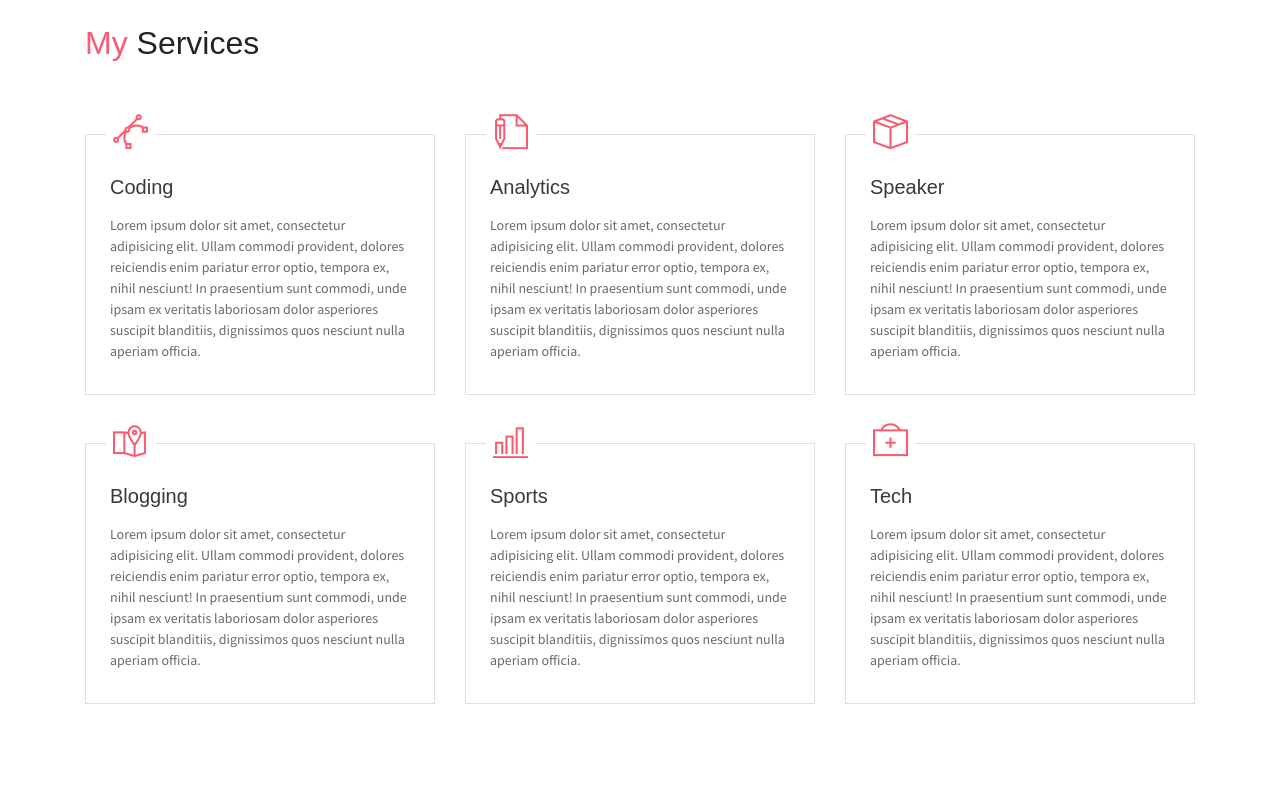
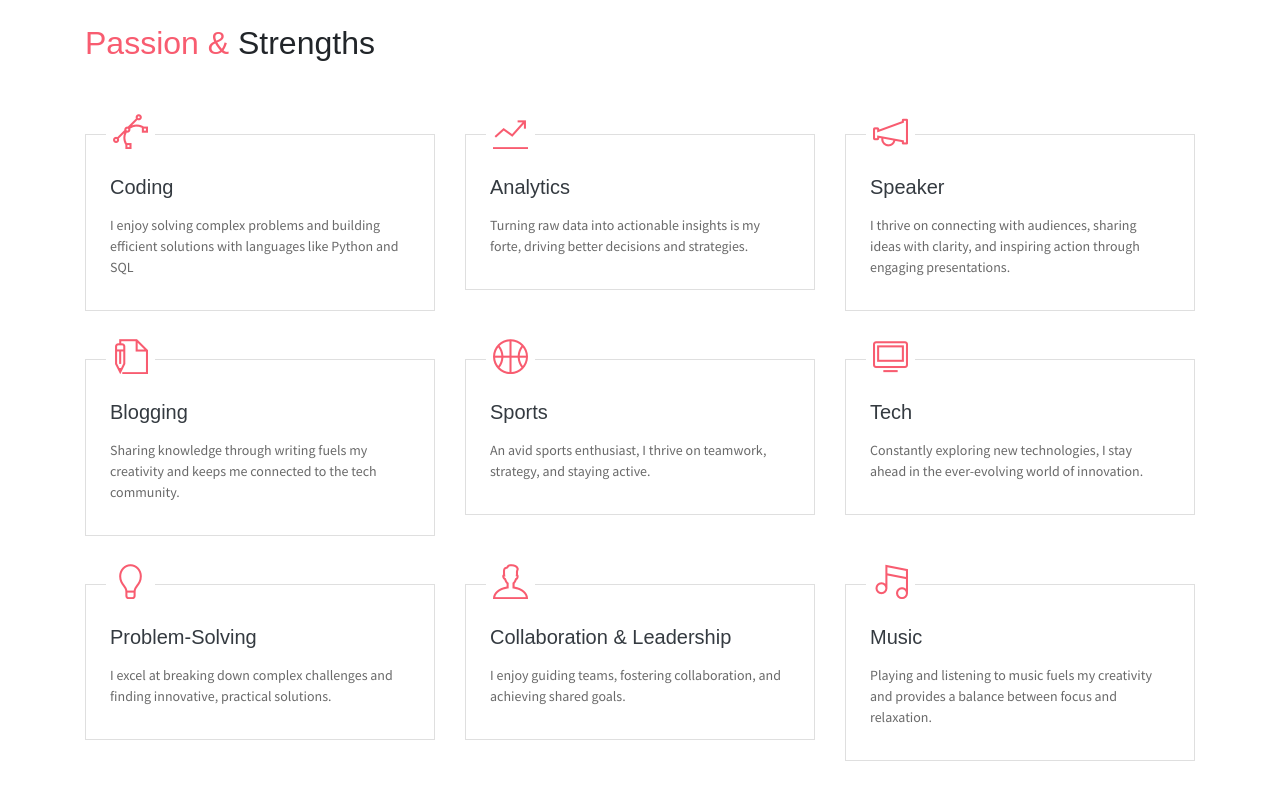
Before and after one commit to Heesha14/Heesha14.github.io, a website: page index.html in a window 1280 px wide. Shown: the part 2500-3312 px from the top of the page. Drawn offline with Linux system fonts and the light colour scheme; some packages are replaced by stand-ins of ours.

Commit message:
Updated Portfolio

```diff
--- a/index.html
+++ b/index.html
@@ -302,7 +302,7 @@
 
     <section class="section" id="service">
         <div class="container">
-            <h2 class="mb-5 pb-4"><span class="text-danger">My</span> Services</h2>
+            <h2 class="mb-5 pb-4"><span class="text-danger">Passion & </span> Strengths</h2>
             <div class="row">
                 <div class="col-md-4 col-sm-6">
                     <div class="card mb-5">
@@ -311,7 +311,29 @@
                         </div>
                         <div class="card-body px-4 py-3">
                             <h5 class="mb-3 card-title text-dark">Coding</h5>
-                            <P class="subtitle">Lorem ipsum dolor sit amet, consectetur adipisicing elit. Ullam commodi provident, dolores reiciendis enim pariatur error optio, tempora ex, nihil nesciunt! In praesentium sunt commodi, unde ipsam ex veritatis laboriosam dolor asperiores suscipit blanditiis, dignissimos quos nesciunt nulla aperiam officia.</P>
+                            <P class="subtitle">I enjoy solving complex problems and building efficient solutions with languages like Python and SQL</P>
+                        </div>
+                    </div>
+                </div>
+                <div class="col-md-4 col-sm-6">
+                    <div class="card mb-5">
+                       <div class="card-header has-icon">
+                            <i class="ti-stats-up text-danger" aria-hidden="true"></i>
+                        </div>
+                        <div class="card-body px-4 py-3">
+                            <h5 class="mb-3 card-title text-dark">Analytics</h5>
+                            <P class="subtitle">Turning raw data into actionable insights is my forte, driving better decisions and strategies.</P>
+                        </div>
+                    </div>
+                </div>
+                <div class="col-md-4 col-sm-6">
+                    <div class="card mb-5">
+                       <div class="card-header has-icon">
+                            <i class="ti-announcement text-danger" aria-hidden="true"></i>
+                        </div>
+                        <div class="card-body px-4 py-3">
+                            <h5 class="mb-3 card-title text-dark">Speaker</h5>
+                            <P class="subtitle"> I thrive on connecting with audiences, sharing ideas with clarity, and inspiring action through engaging presentations.</P>
                         </div>
                     </div>
                 </div>
@@ -321,52 +343,63 @@
                             <i class="ti-write text-danger" aria-hidden="true"></i>
                         </div>
                         <div class="card-body px-4 py-3">
-                            <h5 class="mb-3 card-title text-dark">Analytics</h5>
-                            <P class="subtitle">Lorem ipsum dolor sit amet, consectetur adipisicing elit. Ullam commodi provident, dolores reiciendis enim pariatur error optio, tempora ex, nihil nesciunt! In praesentium sunt commodi, unde ipsam ex veritatis laboriosam dolor asperiores suscipit blanditiis, dignissimos quos nesciunt nulla aperiam officia.</P>
+                            <h5 class="mb-3 card-title text-dark">Blogging</h5>
+                            <P class="subtitle">Sharing knowledge through writing fuels my creativity and keeps me connected to the tech community.</P>
                         </div>
                     </div>
                 </div>
                 <div class="col-md-4 col-sm-6">
                     <div class="card mb-5">
                        <div class="card-header has-icon">
-                            <i class="ti-package text-danger" aria-hidden="true"></i>
+                            <i class="ti-basketball text-danger" aria-hidden="true"></i>
                         </div>
                         <div class="card-body px-4 py-3">
-                            <h5 class="mb-3 card-title text-dark">Speaker</h5>
-                            <P class="subtitle">Lorem ipsum dolor sit amet, consectetur adipisicing elit. Ullam commodi provident, dolores reiciendis enim pariatur error optio, tempora ex, nihil nesciunt! In praesentium sunt commodi, unde ipsam ex veritatis laboriosam dolor asperiores suscipit blanditiis, dignissimos quos nesciunt nulla aperiam officia.</P>
+                            <h5 class="mb-3 card-title text-dark">Sports</h5>
+                            <P class="subtitle">An avid sports enthusiast, I thrive on teamwork, strategy, and staying active.</P>
                         </div>
                     </div>
                 </div>
                 <div class="col-md-4 col-sm-6">
                     <div class="card mb-5">
                        <div class="card-header has-icon">
-                            <i class="ti-map-alt text-danger" aria-hidden="true"></i>
+                            <i class="ti-desktop text-danger" aria-hidden="true"></i>
                         </div>
                         <div class="card-body px-4 py-3">
-                            <h5 class="mb-3 card-title text-dark">Blogging</h5>
-                            <P class="subtitle">Lorem ipsum dolor sit amet, consectetur adipisicing elit. Ullam commodi provident, dolores reiciendis enim pariatur error optio, tempora ex, nihil nesciunt! In praesentium sunt commodi, unde ipsam ex veritatis laboriosam dolor asperiores suscipit blanditiis, dignissimos quos nesciunt nulla aperiam officia.</P>
+                            <h5 class="mb-3 card-title text-dark">Tech</h5>
+                            <P class="subtitle">Constantly exploring new technologies, I stay ahead in the ever-evolving world of innovation.</P>
                         </div>
                     </div>
                 </div>
                 <div class="col-md-4 col-sm-6">
                     <div class="card mb-5">
                        <div class="card-header has-icon">
-                            <i class="ti-bar-chart text-danger" aria-hidden="true"></i>
+                            <i class="ti-light-bulb text-danger" aria-hidden="true"></i>
                         </div>
                         <div class="card-body px-4 py-3">
-                            <h5 class="mb-3 card-title text-dark">Sports</h5>
-                            <P class="subtitle">Lorem ipsum dolor sit amet, consectetur adipisicing elit. Ullam commodi provident, dolores reiciendis enim pariatur error optio, tempora ex, nihil nesciunt! In praesentium sunt commodi, unde ipsam ex veritatis laboriosam dolor asperiores suscipit blanditiis, dignissimos quos nesciunt nulla aperiam officia.</P>
+                            <h5 class="mb-3 card-title text-dark">Problem-Solving</h5>
+                            <P class="subtitle"> I excel at breaking down complex challenges and finding innovative, practical solutions.</P>
                         </div>
                     </div>
                 </div>
                 <div class="col-md-4 col-sm-6">
                     <div class="card mb-5">
                        <div class="card-header has-icon">
-                            <i class="ti-support text-danger" aria-hidden="true"></i>
+                            <i class="ti-user text-danger" aria-hidden="true"></i>
                         </div>
                         <div class="card-body px-4 py-3">
-                            <h5 class="mb-3 card-title text-dark">Tech</h5>
-                            <P class="subtitle">Lorem ipsum dolor sit amet, consectetur adipisicing elit. Ullam commodi provident, dolores reiciendis enim pariatur error optio, tempora ex, nihil nesciunt! In praesentium sunt commodi, unde ipsam ex veritatis laboriosam dolor asperiores suscipit blanditiis, dignissimos quos nesciunt nulla aperiam officia.</P>
+                            <h5 class="mb-3 card-title text-dark">Collaboration & Leadership</h5>
+                            <P class="subtitle">I enjoy guiding teams, fostering collaboration, and achieving shared goals.</P>
+                        </div>
+                    </div>
+                </div>
+                <div class="col-md-4 col-sm-6">
+                    <div class="card mb-5">
+                       <div class="card-header has-icon">
+                            <i class="ti-music-alt text-danger" aria-hidden="true"></i>
+                        </div>
+                        <div class="card-body px-4 py-3">
+                            <h5 class="mb-3 card-title text-dark">Music</h5>
+                            <P class="subtitle">Playing and listening to music fuels my creativity and provides a balance between focus and relaxation.</P>
                         </div>
                     </div>
                 </div>
@@ -374,7 +407,7 @@
         </div>
     </section>
 
-<!--     <section class="section bg-custom-gray" id="price">
+    <section class="section bg-custom-gray" id="price">
         <div class="container">
             <h1 class="mb-5"><span class="text-danger">Packs</span> Pricing</h1>
             <div class="row align-items-center">
@@ -454,11 +487,11 @@
             <h2 class="text-light mb-5 font-weight-normal">I Am Available For FreeLance</h2>
             <button class="btn bg-primary w-lg" >Hire me</button>
         </div>
-    </section> -->
+    </section>
 
 
     <!-- Portfolio Section -->
-    <section class="section bg-custom-gray" id="portfolio">
+<!--     <section class="section bg-custom-gray" id="portfolio">
         <div class="container">
             <h1 class="mb-5"><span class="text-danger">My</span> Portfolio</h1>
             <div class="portfolio">
@@ -651,7 +684,7 @@
                 </div>
             </div>
         </div>
-    </section>
+    </section> -->
     <!-- End of portfolio section -->
 
     <section class="section" id="blog">
```
